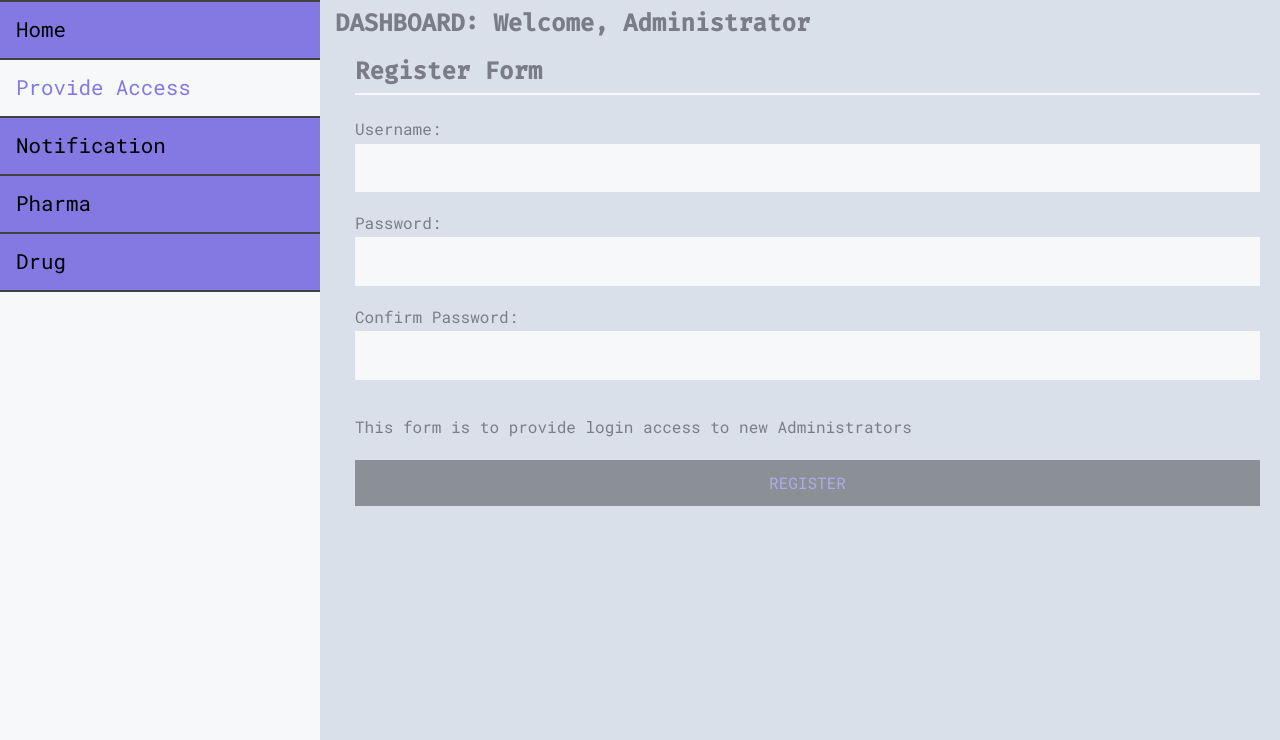
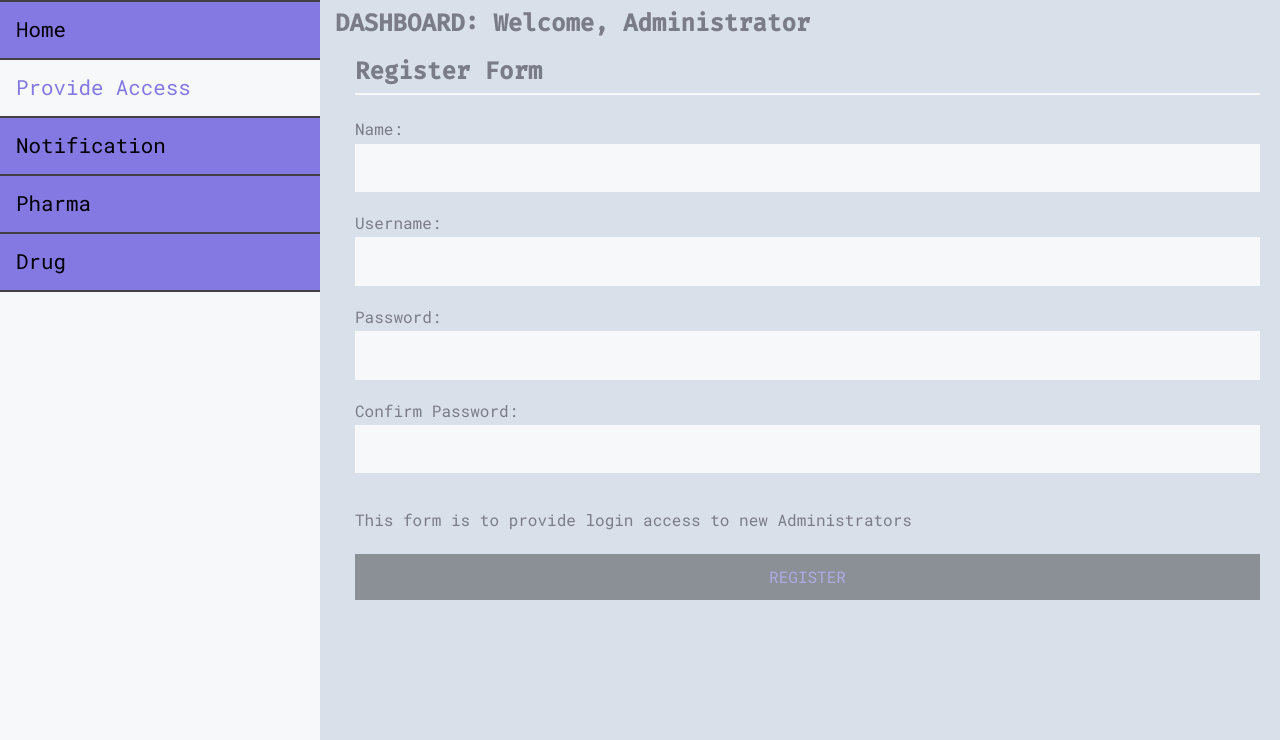
Before and after one commit to A3AJAGBE/python-project, a Flask app: page /admin_register in a window 1280 px wide. Shown: the part 60-800 px from the top of the page. Run offline with Flask 2, Linux system fonts and the light colour scheme; some libraries are stand-ins or nearby versions.

Commit message:
add name label and input

```diff
--- a/templates/admin_register.html
+++ b/templates/admin_register.html
@@ -47,6 +47,9 @@
                 <h2>Register Form</h2>
                 <hr>
 
+                <label for="name">Name: </label>
+                <input type="text" name="name" required>
+
                 <label for="username">Username: </label>
                 <input type="text" name="username" required>
 
```
